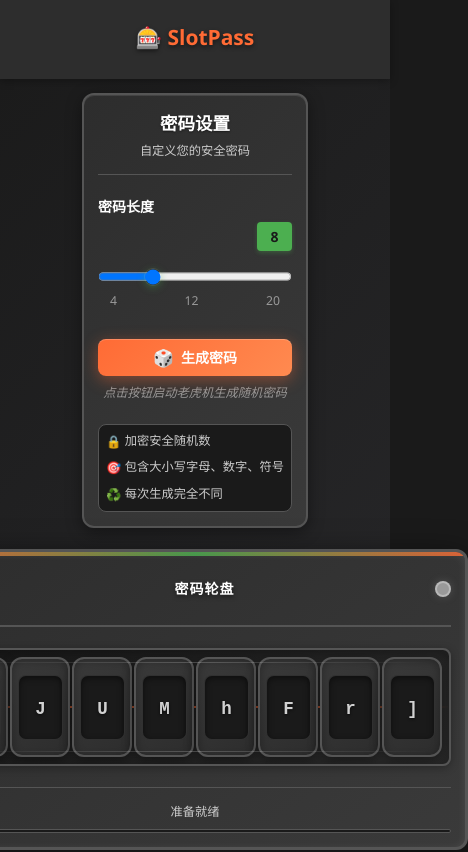
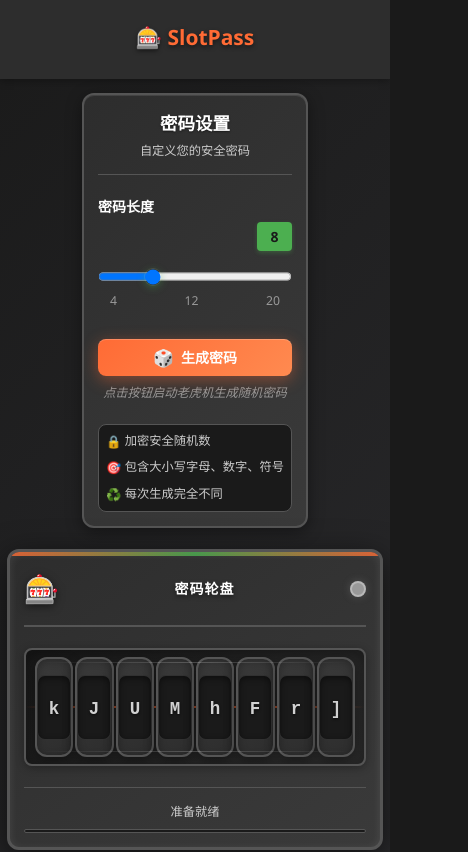
Before and after one commit to funkpopo/slotpass, a React (Vite) app: page / in a window 390 px wide. Shown: the top 852 px of the page, 468 px wide, since content can reach past the window. Built offline with nearby package versions, Linux system fonts and the light colour scheme.

Commit message:
优化轮盘表现形式

```diff
--- a/src/App.css
+++ b/src/App.css
@@ -36,7 +36,6 @@
 
 .app-container {
   width: 100%;
-  max-width: 900px;
   display: flex;
   flex-direction: column;
   gap: var(--spacing-xl);
--- a/src/components/SlotMachine/SlotMachine.jsx
+++ b/src/components/SlotMachine/SlotMachine.jsx
@@ -176,7 +176,12 @@
   }, [isSpinning, animationPhase, startSpinning])
 
   return (
-    <div className={styles.slotMachine}>
+    <div
+      className={styles.slotMachine}
+      style={{
+        '--password-length': passwordLength
+      }}
+    >
       <div className={styles.machineHeader}>
         <div className={styles.machineLogo}>🎰</div>
         <div className={styles.machineTitle}>密码轮盘</div>
@@ -191,7 +196,12 @@
       </div>
 
       <div className={styles.reelsContainer}>
-        <div className={styles.reelsFrame}>
+        <div
+          className={styles.reelsFrame}
+          style={{
+            '--password-length': passwordLength
+          }}
+        >
           {reelStates.map((reel, index) => (
             <SlotReel
               key={reel.id}
@@ -204,6 +214,7 @@
               isStopped={reel.isStopped}
               animationDelay={reel.animationDelay}
               reelIndex={index}
+              passwordLength={passwordLength}
             />
           ))}
         </div>
--- a/src/components/SlotMachine/SlotMachine.module.css
+++ b/src/components/SlotMachine/SlotMachine.module.css
@@ -6,7 +6,8 @@
     0 8px 32px rgba(0, 0, 0, 0.6),
     inset 0 2px 8px rgba(255, 255, 255, 0.1);
   padding: var(--spacing-lg);
-  max-width: 800px;
+  width: 100%;
+  max-width: 100vw;
   margin: 0 auto;
   position: relative;
   overflow: hidden;
@@ -113,6 +114,8 @@
     0 2px 8px rgba(0, 0, 0, 0.3);
   position: relative;
   overflow: hidden;
+  width: 100%;
+  max-width: calc(100vw - 4rem);
 }
 
 .reelsFrame::before {
@@ -237,6 +240,12 @@
     margin: 0 var(--spacing-sm);
   }
 
+  .reelsFrame {
+    gap: var(--spacing-xs);
+    padding: var(--spacing-md);
+    max-width: calc(100vw - 2rem);
+  }
+
   .machineHeader {
     gap: var(--spacing-sm);
     margin-bottom: var(--spacing-md);
@@ -248,11 +257,6 @@
 
   .machineTitle {
     font-size: var(--font-size-lg);
-  }
-
-  .reelsFrame {
-    gap: var(--spacing-xs);
-    padding: var(--spacing-md);
   }
 
   .statusLight {
@@ -270,6 +274,7 @@
   .reelsFrame {
     gap: 2px;
     padding: var(--spacing-sm);
+    max-width: calc(100vw - 1rem);
   }
 
   .machineTitle {
--- a/src/components/SlotMachine/SlotReel.jsx
+++ b/src/components/SlotMachine/SlotReel.jsx
@@ -10,7 +10,8 @@
   isStopping = false,
   isStopped = false,
   animationDelay = 0,
-  reelIndex = 0
+  reelIndex = 0,
+  passwordLength = 8
 }) => {
   // 创建显示字符列表，确保始终有内容
   const getDisplayContent = () => {
@@ -43,7 +44,12 @@
   const displayContent = getDisplayContent()
 
   return (
-    <div className={styles.slotReel}>
+    <div
+      className={styles.slotReel}
+      style={{
+        '--password-length': passwordLength
+      }}
+    >
       <div className={styles.reelWindow}>
         <div
           className={`${
--- a/src/components/SlotMachine/SlotReel.module.css
+++ b/src/components/SlotMachine/SlotReel.module.css
@@ -1,6 +1,6 @@
 .slotReel {
   position: relative;
-  width: 80px;
+  width: calc(min(95px, max(45px, (100vw - 8rem) / var(--password-length, 8))));
   height: 120px;
   background: linear-gradient(145deg, var(--bg-tertiary), var(--bg-secondary));
   border-radius: var(--border-radius-lg);
@@ -12,10 +12,11 @@
   display: flex;
   align-items: center;
   justify-content: center;
+  flex-shrink: 1;
 }
 
 .reelWindow {
-  width: 60px;
+  width: calc(min(75px, max(30px, (100vw - 10rem) / var(--password-length, 8))));
   height: 80px;
   background: var(--bg-primary);
   border: 1px solid rgba(255, 255, 255, 0.1);
@@ -356,12 +357,12 @@
 /* 响应式设计 */
 @media (max-width: 768px) {
   .slotReel {
-    width: 60px;
+    width: calc(min(70px, max(35px, (100vw - 6rem) / var(--password-length, 8))));
     height: 100px;
   }
 
   .reelWindow {
-    width: 45px;
+    width: calc(min(55px, max(25px, (100vw - 8rem) / var(--password-length, 8))));
     height: 65px;
   }
 
```
